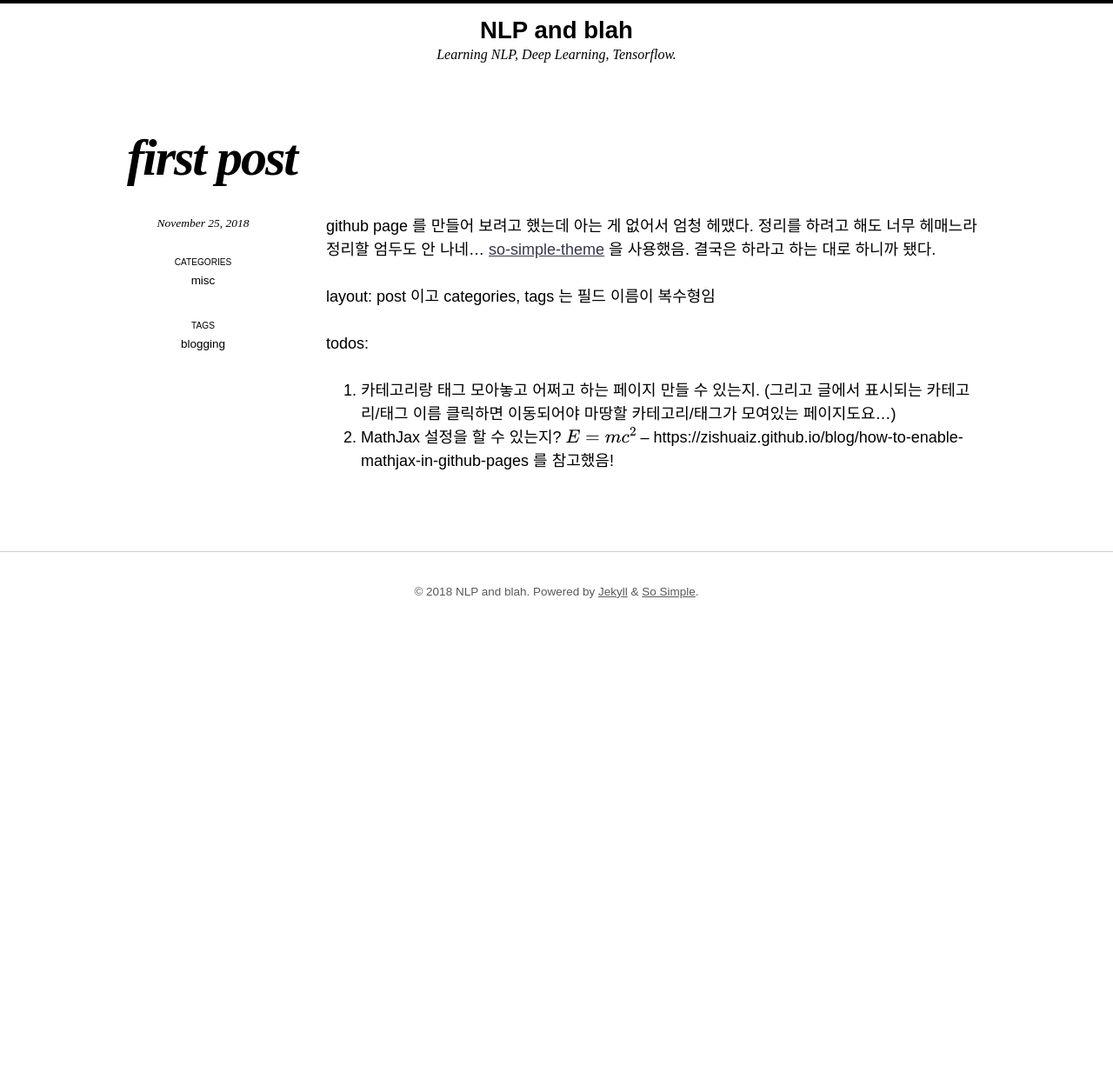
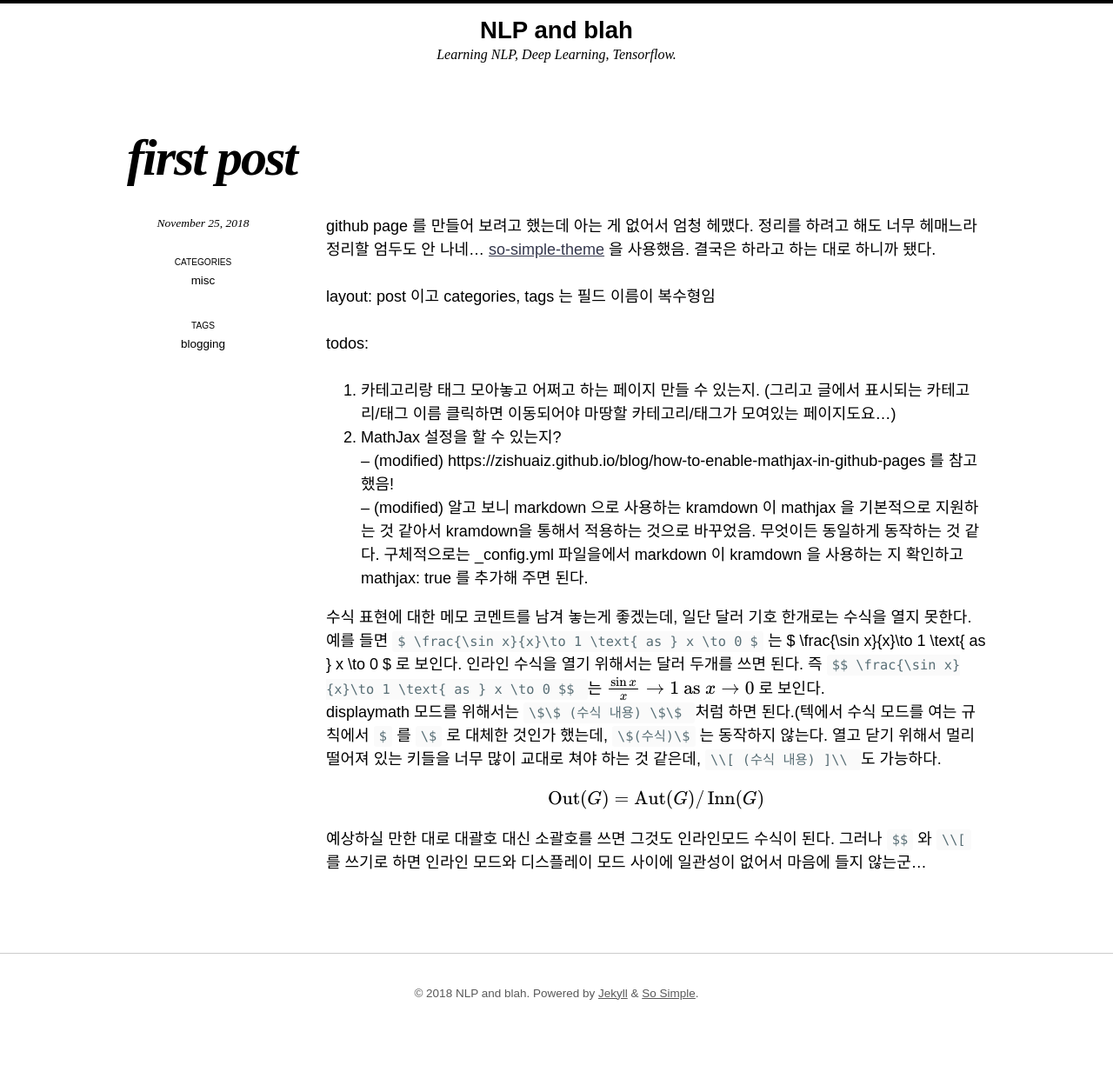
Before and after one commit to hojin-kim/hojin-kim.github.io, a Jekyll site: the page built from _posts/2018-11-25-first-post.md, in a window 1280 px wide. Shown: the whole page at 87% size. Built offline with Jekyll 4.4.1, drawn with Linux system fonts in a browser that asks for light colours; nearby versions of some CDN libraries; formulas are drawn with MathJax 3; before the commit the page ends 900 px from its top, so only the background shows below that; part of the change alters nothing that is shown.

Commit message:
enabling mathJax in other way, i.e. _config.yml file is updated and head.html file is reverted. Also first post was modified to explain how to use math code.

```diff
--- a/_config.yml
+++ b/_config.yml
@@ -24,6 +24,7 @@ github_username:
 
 # Build settings
 markdown: kramdown
+mathjax: true
 theme: jekyll-theme-so-simple
 plugins:
   - jekyll-feed
--- a/_includes/head.html
+++ b/_includes/head.html
@@ -49,34 +49,4 @@
   {% include head-custom.html %}
 
 
-<!--Load Mathjax-->
-
-<script type="text/javascript"
-        src="https://cdn.mathjax.org/mathjax/latest/MathJax.js?config=TeX-AMS-MML_HTMLorMML"></script>
-<script>
-    MathJax.Hub.Config({
-        config: ["MMLorHTML.js"],
-        extensions: ["tex2jax.js", "TeX/AMSmath.js", "TeX/AMSsymbols.js"],
-        jax: ["input/TeX"],
-        tex2jax: {
-            inlineMath: [['$', '$'], ["\\(", "\\)"]],
-            displayMath: [['$$', '$$'], ["\\[", "\\]"]],
-            processEscapes: false
-        },
-        TeX: {
-            TagSide: "right",
-            TagIndent: ".8em",
-            MultLineWidth: "85%",
-            equationNumbers: {
-                autoNumber: "AMS",
-            },
-            unicode: {
-                fonts: "STIXGeneral,'Arial Unicode MS'"
-            }
-        },
-        showProcessingMessages: false
-    });
-</script>
-
-
 </head>
--- a/_posts/2018-11-25-first-post.md
+++ b/_posts/2018-11-25-first-post.md
@@ -14,4 +14,9 @@ layout: post 이고 categories, tags 는 필드 이름이 복수형임
 
 todos:
 1. 카테고리랑 태그 모아놓고 어쩌고 하는 페이지 만들 수 있는지. (그리고 글에서 표시되는 카테고리/태그 이름 클릭하면 이동되어야 마땅할 카테고리/태그가 모여있는 페이지도요...)
-2. MathJax 설정을 할 수 있는지? $$E = mc^2$$  -- https://zishuaiz.github.io/blog/how-to-enable-mathjax-in-github-pages 를 참고했음!
+2. MathJax 설정을 할 수 있는지?<br />
+   -- (modified)  https://zishuaiz.github.io/blog/how-to-enable-mathjax-in-github-pages 를 참고했음! <br />
+         --  (modified) 알고 보니 markdown 으로 사용하는 kramdown 이 mathjax 을 기본적으로 지원하는 것 같아서 kramdown을 통해서 적용하는 것으로 바꾸었음. 무엇이든 동일하게 동작하는 것 같다. 구체적으로는 _config.yml 파일을에서 markdown 이 kramdown 을 사용하는 지 확인하고 mathjax: true 를 추가해 주면 된다.
+
+수식 표현에 대한 메모 코멘트를 남겨 놓는게 좋겠는데, 일단 달러 기호 한개로는 수식을 열지 못한다. 예를 들면 `$ \frac{\sin x}{x}\to 1 \text{ as } x \to 0 $` 는 $ \frac{\sin x}{x}\to 1 \text{ as } x \to 0 $ 로 보인다. 인라인 수식을 열기 위해서는 달러 두개를 쓰면 된다. 즉 `$$ \frac{\sin x}{x}\to 1 \text{ as } x \to 0 $$ `는 $$ \frac{\sin x}{x}\to 1 \text{ as } x \to 0 $$ 로 보인다. <br />
+displaymath 모드를 위해서는 `\$\$ (수식 내용) \$\$ ` 처럼 하면 된다.(텍에서 수식 모드를 여는 규칙에서 `$` 를 `\$` 로 대체한 것인가 했는데, `\$(수식)\$` 는 동작하지 않는다. 열고 닫기 위해서 멀리 떨어져 있는 키들을 너무 많이 교대로 쳐야 하는 것 같은데, `\\[ (수식 내용) ]\\ ` 도 가능하다. \\[ \operatorname{Out}(G) = \operatorname{Aut}(G)/\operatorname{Inn}(G) \\] 예상하실 만한 대로 대괄호 대신 소괄호를 쓰면 그것도 인라인모드 수식이 된다. 그러나 `$$` 와 `\\[` 를 쓰기로 하면 인라인 모드와 디스플레이 모드 사이에 일관성이 없어서 마음에 들지 않는군...
```
